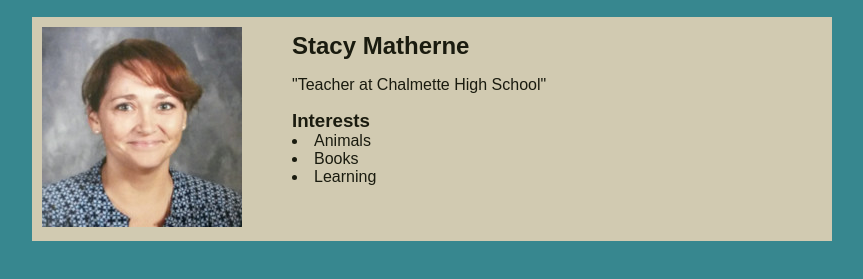
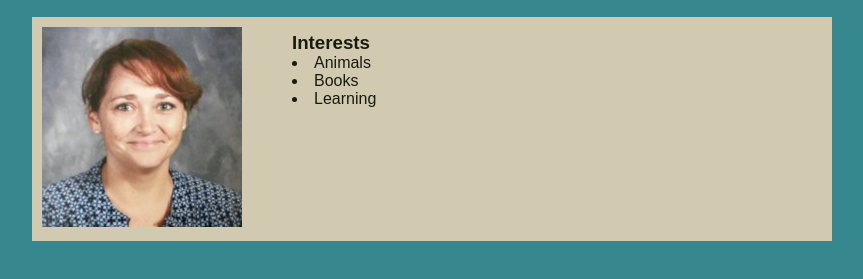
Before and after one commit to StacyNO75/stacyno75.github.io, a plain HTML site: page index.html in a window 1280 px wide. Shown: the part 169-448 px from the top of the page, without its empty margins (208-1071 px from the left). Drawn offline with Linux system fonts and the light colour scheme.

Commit message:
add index.html file

```diff
--- a/index.html
+++ b/index.html
@@ -99,14 +99,6 @@
             </div>
             <!-- Content section -->
             <div class='content'>
-                <h2>
-                    Stacy Matherne
-                </h2>
-
-                <p> "Teacher at Chalmette High School"
-
-                </p>
-
             <!--Interests section-->
                 <div id="--Interests">
                 <h3>Interests</h3>
```
